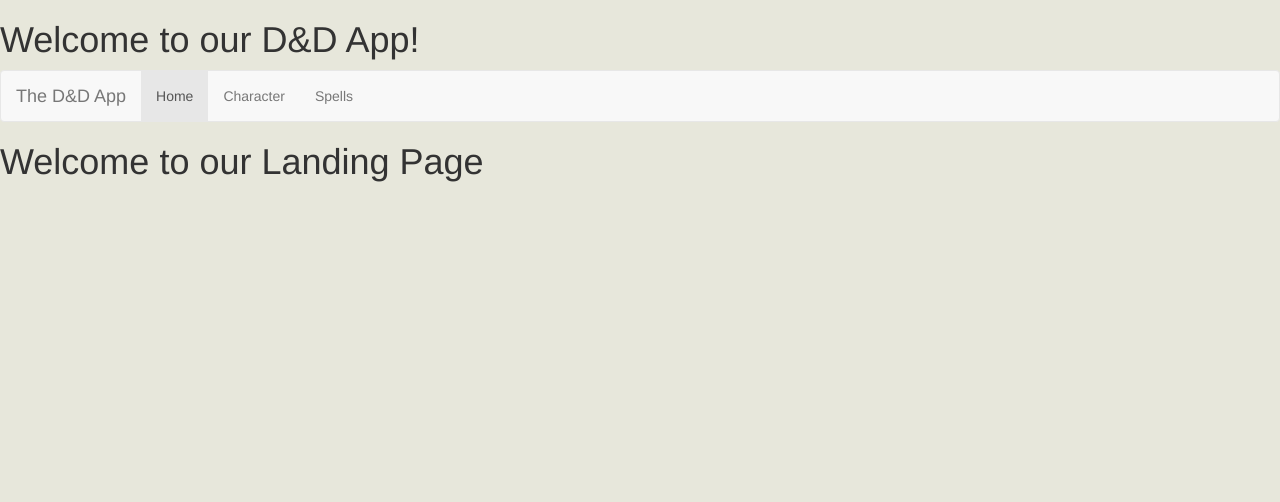
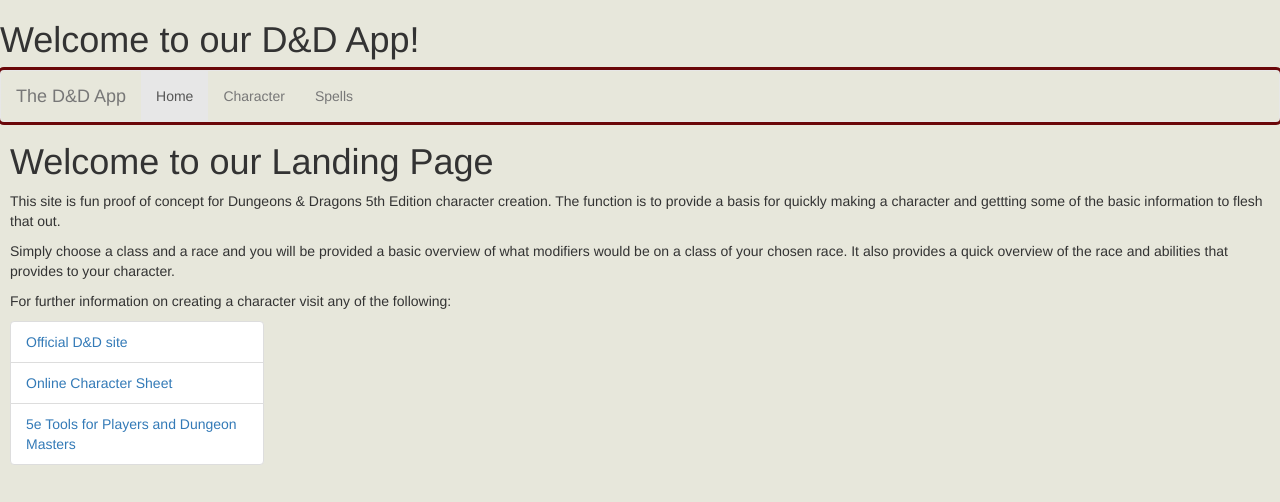
Before and after one commit to MissouriState-CSC515-Spring2019/team5, an Angular app: page /landing in a window 1280 px wide. Shown: the top 502 px of the page. Built offline with nearby package versions, Linux system fonts and the light colour scheme.

Commit message:
Update to Landing page content and CSS

```diff
--- a/src/app/app.component.css
+++ b/src/app/app.component.css
@@ -1,3 +1,4 @@
-body {
+nav {
     background-color: rgb(231,231,219) !important;
+    outline: solid rgb(106,7,9);
 }
--- a/src/app/landing/landing.component.html
+++ b/src/app/landing/landing.component.html
@@ -1 +1,19 @@
-<h1>Welcome to our Landing Page</h1>
+<div class="landing"><h1>Welcome to our Landing Page</h1>
+<p>This site is fun proof of concept for Dungeons & Dragons 5th Edition character creation.
+    The function is to provide a basis for quickly making a character and gettting some of
+    the basic information to flesh that out.
+</p>
+<p>Simply choose a class and a race and you will be provided a basic overview of what modifiers would be on a class of your chosen race.
+    It also provides a quick overview of the race and abilities that provides to your character.
+</p>
+
+<aside>
+    <p>For further information on creating a character visit any of the following:</p>
+    <ul class="list-group">
+        <li class="list-group-item"><a href="http://dnd.wizards.com/">Official D&D site</a></li>
+        <li class="list-group-item"><a href="https://orcpub2.com/">Online Character Sheet</a></li>
+        <li class="list-group-item"><a href="https://5e.tools/">5e Tools for Players and Dungeon Masters</a></li>
+    </ul>
+</aside>
+
+</div>
--- a/src/styles.css
+++ b/src/styles.css
@@ -6,3 +6,10 @@ background-color: rgb(231,231,219) !important;
 body {
     background-color: rgb(231,231,219) !important;
     }
+.landing{
+    padding-left: 10px;
+}
+
+ul{
+    max-width: 20%;
+}
```
